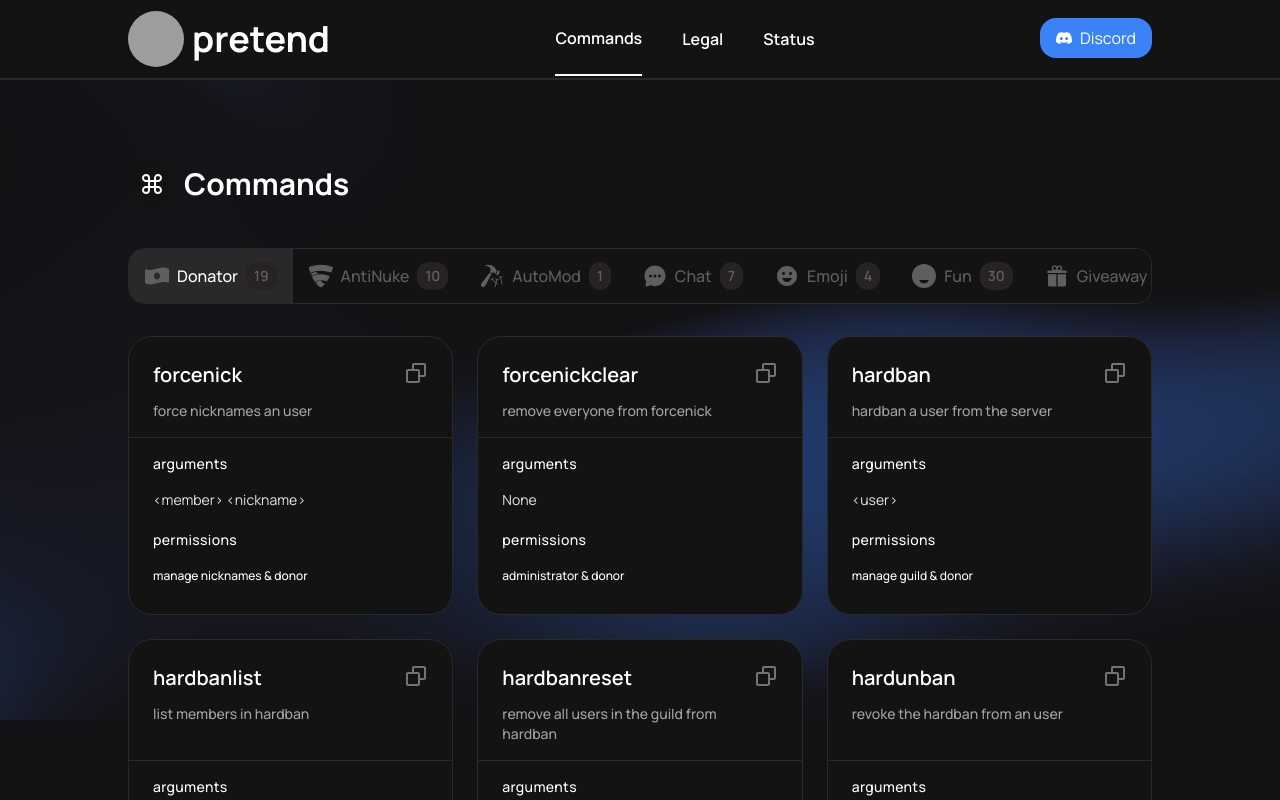
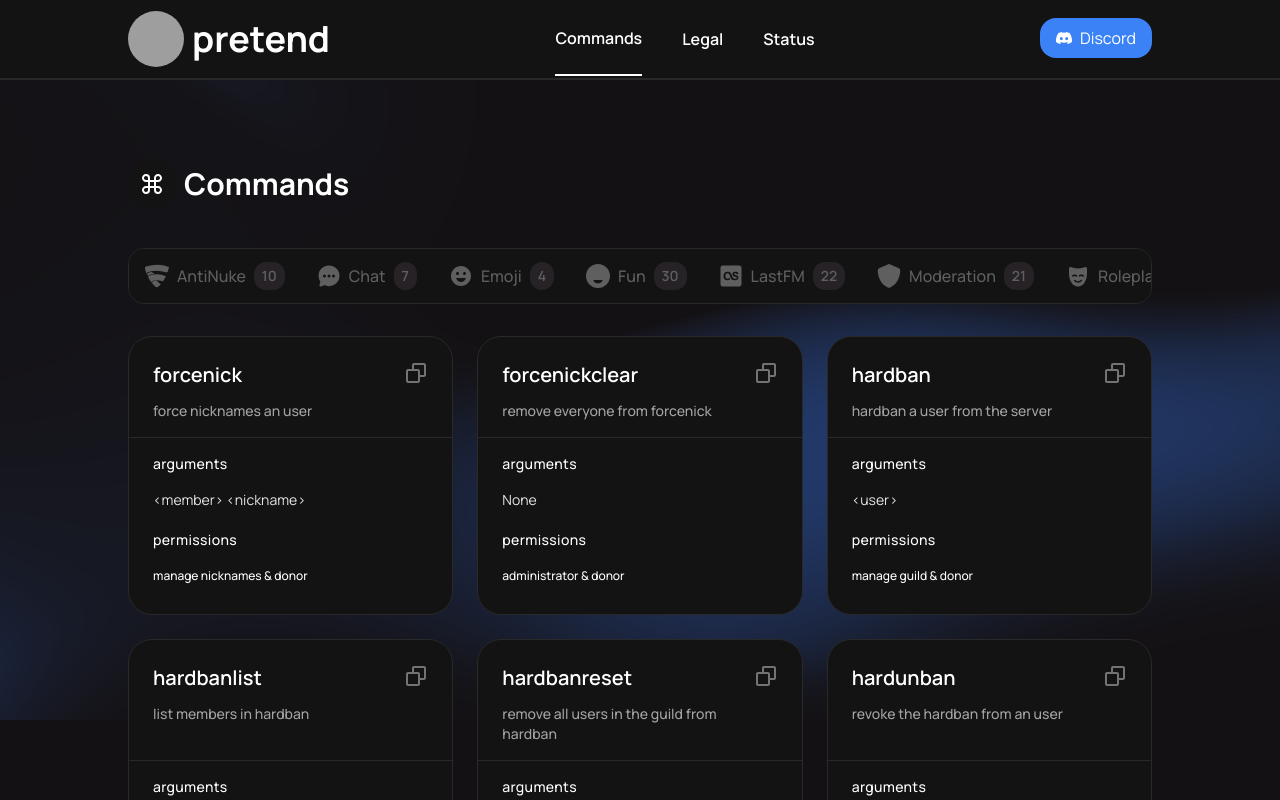
Before and after one commit to fallin-tears/blop, a Next.js app: page /commands in a window 1280 px wide. Shown: the top 800 px of the page. Built offline with nearby package versions, Linux system fonts and the light colour scheme; grey boxes are pictures that could not be loaded.

Commit message:
Update page.tsx

```diff
--- a/src/app/commands/page.tsx
+++ b/src/app/commands/page.tsx
@@ -78,17 +78,6 @@
                         onMouseMove={handleMouseMove}
                     >
                         <SelectorItem
-                            name="Donator"
-                            amount={commands
-                                .filter(
-                                    (command) => command.category === "Donator"
-                                )
-                                .length.toString()}
-                            icon={<FaMoneyBillWaveAlt className="w-6 h-6" />}
-                            active={activeCategory}
-                            onClick={handleCategoryClick}
-                        />
-                        <SelectorItem
                             name="AntiNuke"
                             amount={commands
                                 .filter(
@@ -96,17 +85,6 @@
                                 )
                                 .length.toString()}
                             icon={<SiFsecure className="w-6 h-6" />}
-                            active={activeCategory}
-                            onClick={handleCategoryClick}
-                        />
-                        <SelectorItem
-                            name="AutoMod"
-                            amount={commands
-                                .filter(
-                                    (command) => command.category === "AutoMod"
-                                )
-                                .length.toString()}
-                            icon={<GiHammerNails className="w-6 h-6" />}
                             active={activeCategory}
                             onClick={handleCategoryClick}
                         />
@@ -142,17 +120,6 @@
                             onClick={handleCategoryClick}
                         />
                         <SelectorItem
-                            name="Giveaway"
-                            amount={commands
-                                .filter(
-                                    (command) => command.category === "Giveaway"
-                                )
-                                .length.toString()}
-                            icon={<IoIosGift className="w-6 h-6" />}
-                            active={activeCategory}
-                            onClick={handleCategoryClick}
-                        />
-                        <SelectorItem
                             name="LastFM"
                             amount={commands
                                 .filter(
@@ -163,28 +130,7 @@
                             active={activeCategory}
                             onClick={handleCategoryClick}
                         />
-                        <SelectorItem
-                            name="Leveling"
-                            amount={commands
-                                .filter(
-                                    (command) => command.category === "Leveling"
-                                )
-                                .length.toString()}
-                            icon={<TbMilitaryRank className="w-6 h-6" />}
-                            active={activeCategory}
-                            onClick={handleCategoryClick}
-                        />
-                        <SelectorItem
-                            name="Logging"
-                            amount={commands
-                                .filter(
-                                    (command) => command.category === "Logging"
-                                )
-                                .length.toString()}
-                            icon={<PiNotebookFill className="w-6 h-6" />}
-                            active={activeCategory}
-                            onClick={handleCategoryClick}
-                        />
+
                         <SelectorItem
                             name="Moderation"
                             amount={commands
@@ -196,17 +142,7 @@
                             icon={<FaShield className="w-6 h-6" />}
                             active={activeCategory}
                             onClick={handleCategoryClick}
-                        />
-                        <SelectorItem
-                            name="Music"
-                            amount={commands
-                                .filter(
-                                    (command) => command.category === "Music"
-                                )
-                                .length.toString()}
-                            icon={<FaMusic className="w-6 h-6" />}
-                            active={activeCategory}
-                            onClick={handleCategoryClick}
+
                         />
                         <SelectorItem
                             name="Roleplay"
@@ -229,17 +165,7 @@
                             icon={<FaCog className="w-6 h-6" />}
                             active={activeCategory}
                             onClick={handleCategoryClick}
-                        />
-                        <SelectorItem
-                            name="Tickets"
-                            amount={commands
-                                .filter(
-                                    (command) => command.category === "Tickets"
-                                )
-                                .length.toString()}
-                            icon={<IoTicket className="w-6 h-6" />}
-                            active={activeCategory}
-                            onClick={handleCategoryClick}
+
                         />
                         <SelectorItem
                             name="Utility"
```
